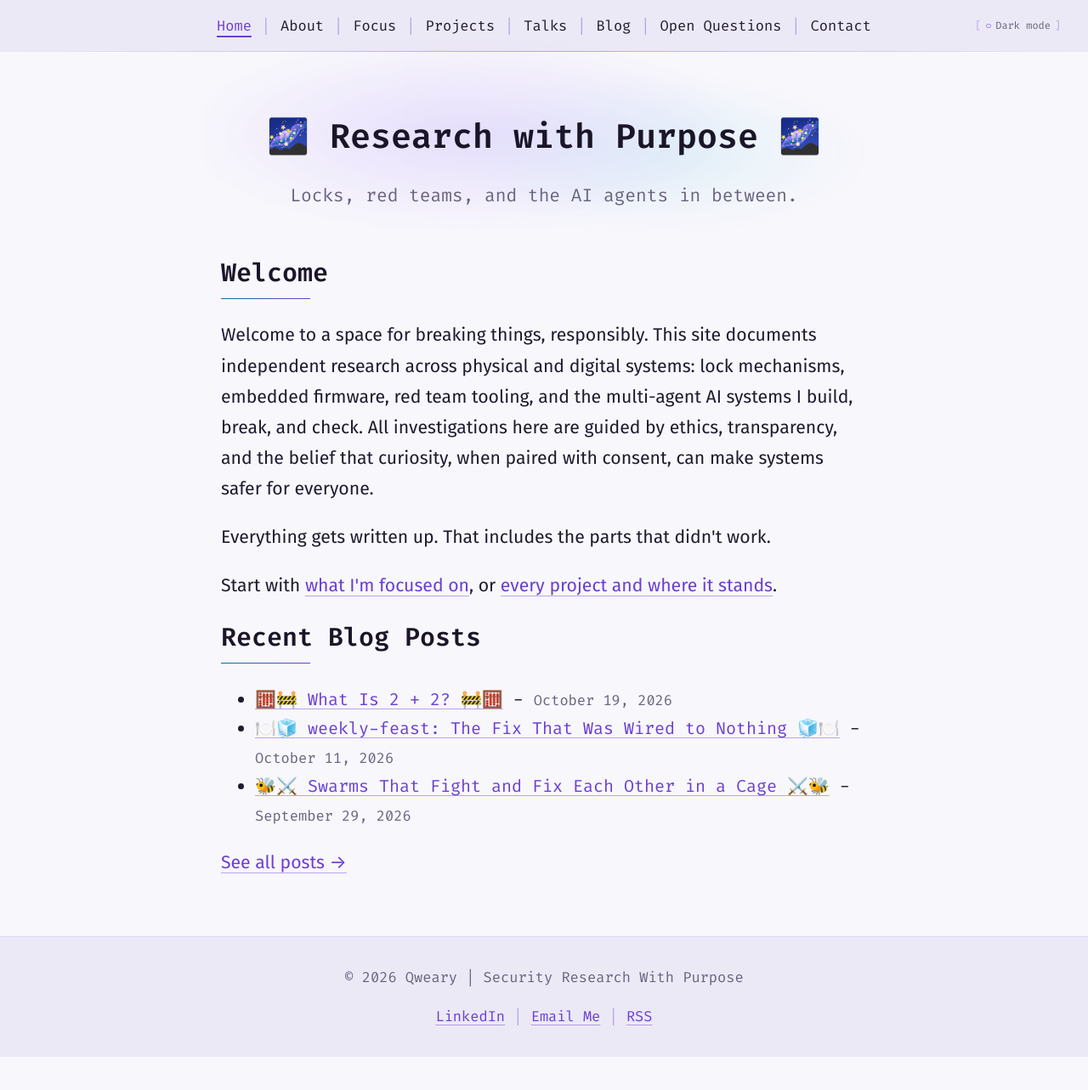
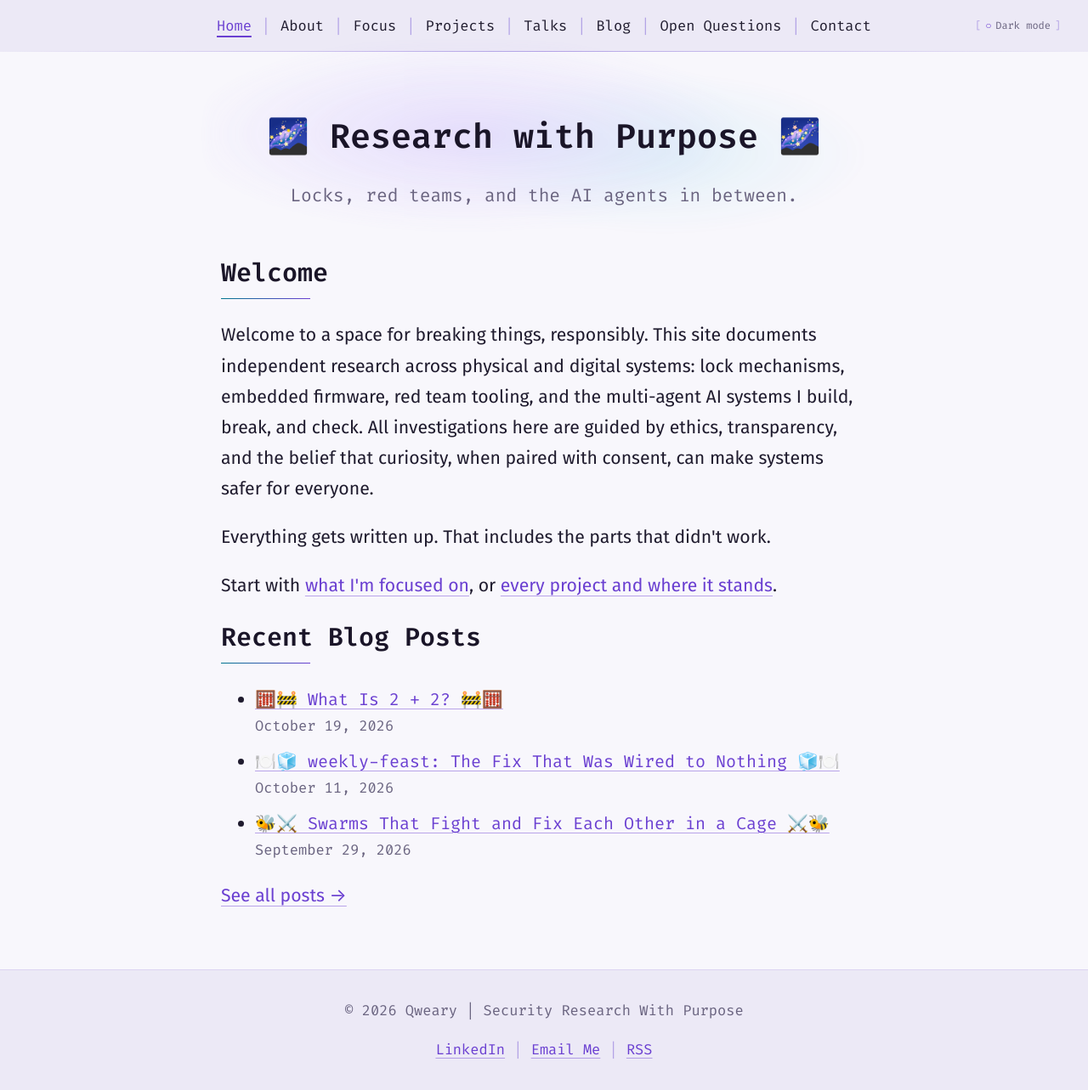
Before and after one commit to Qweary/Qweary.github.io, a Jekyll site: the page built from index.md, in a window 1280 px wide. Shown: the whole page at 85% size. Built offline with Jekyll 4.4.1, drawn with Linux system fonts in a browser that asks for light colours; before the commit the page ends 1244 px from its top, so only the background shows below that.

Commit message:
Put home post dates on their own line

```diff
--- a/assets/css/style.css
+++ b/assets/css/style.css
@@ -432,7 +432,8 @@ main p b, main li b { font-weight: 600; }                            /* real 600
 .post-list li, .post-date, .hero .tagline {
   font-family: 'Fira Code', ui-monospace, monospace;
 }
-.post-list li { font-size: 1em; }
+.post-list li { font-size: 1em; margin-bottom: 0.5em; }
+.post-list .post-date { display: block; }
 
 /* Tables scroll inside the column instead of widening the page */
 main table { display: block; max-width: 100%; overflow-x: auto; border-collapse: collapse; }
--- a/index.md
+++ b/index.md
@@ -22,7 +22,7 @@ title: Home
   <h2>Recent Blog Posts</h2>
   <ul class="post-list">
     {% for post in site.posts limit:3 %}
-      <li><a href="{{ post.url | relative_url }}">{{ post.title }}</a> - <span class="post-date">{{ post.date | date: "%B %d, %Y" }}</span></li>
+      <li><a href="{{ post.url | relative_url }}">{{ post.title }}</a> <span class="post-date">{{ post.date | date: "%B %d, %Y" }}</span></li>
     {% endfor %}
   </ul>
   <p><a href="/blog/">See all posts →</a></p>
```
